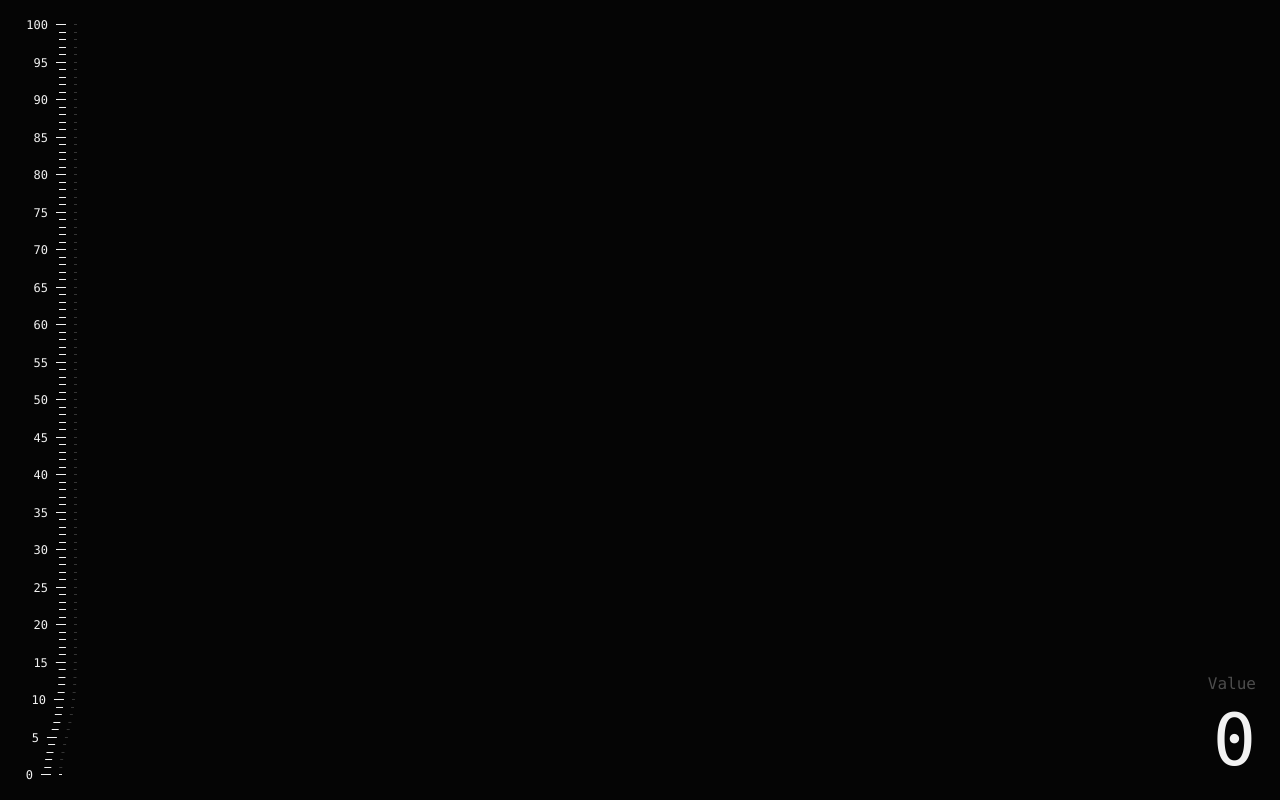
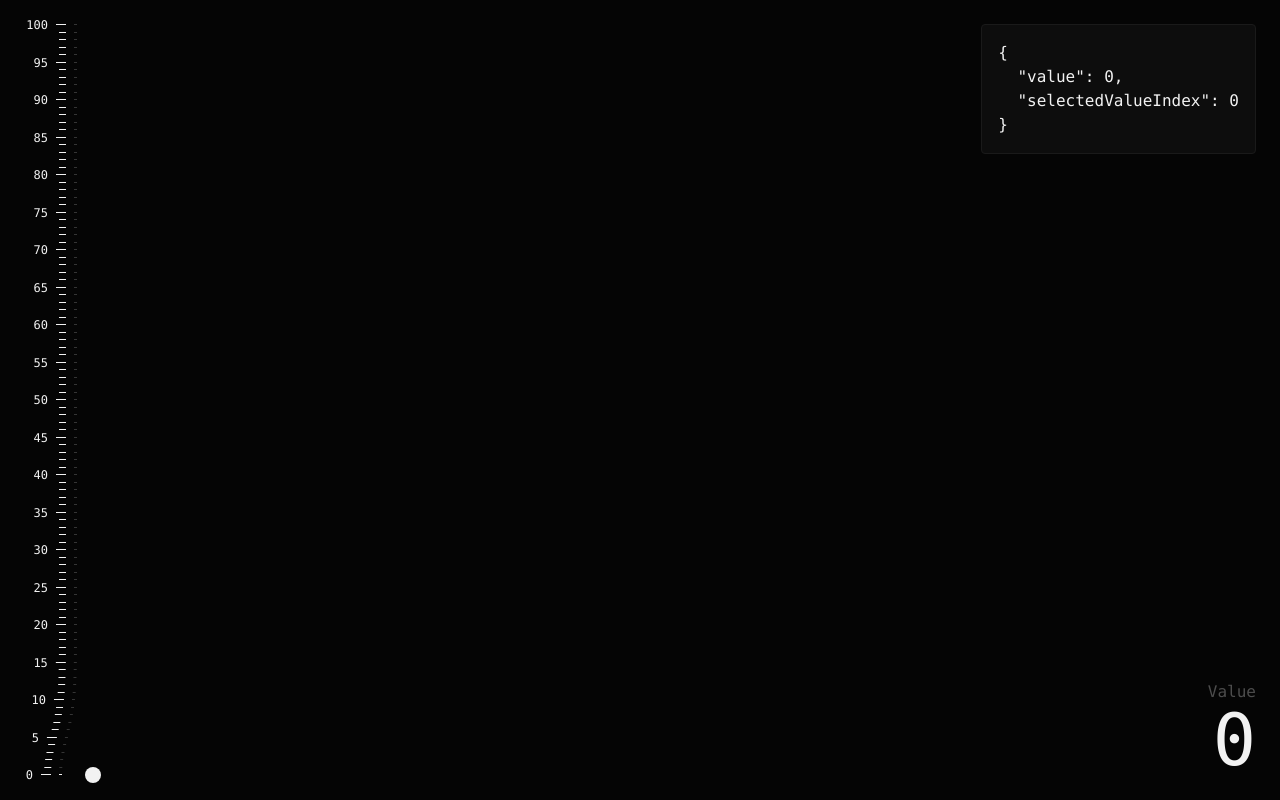
Before and after one commit to mazhugasergei/counter, a React (Vite) app: page / in a window 1280 px wide. Built offline with nearby package versions, Linux system fonts and the light colour scheme.

Commit message:
add handler

```diff
--- a/src/App.tsx
+++ b/src/App.tsx
@@ -3,13 +3,16 @@ import { cn } from "./utils/helpers"
 
 export function App() {
 	const containerRef = React.useRef<HTMLDivElement>(null)
+	const sliderRef = React.useRef<HTMLDivElement>(null)
+	const handlerRef = React.useRef<HTMLDivElement>(null)
+	const [sliderHeight, setSliderHeight] = React.useState<number | null>(null)
 	const [selectedValueIndex, setSelectedValueIndex] = React.useState(0)
 	const minValue = 0
 	const maxValue = 100
 	const step = 1
 	const majorDivision = 5
-	const radius = 10
 	const numbers = true
+	const sigma = 5
 
 	if (maxValue <= minValue) return <Block>Max value must be greater than min value</Block>
 	if (!step) return <Block>Step must be defined and greater than 0</Block>
@@ -22,27 +25,46 @@ export function App() {
 	}, [minValue, maxValue, step])
 
 	React.useEffect(() => {
-		if (!containerRef.current) return
+		if (!sliderRef.current) return
+		setSliderHeight(sliderRef.current.offsetHeight)
+	}, [sliderRef])
 
-		const handleChangeValue = (e: WheelEvent) => {
-			setSelectedValueIndex((prev) => {
-				const newValue = prev + (e.deltaY < 0 ? 1 : -1)
-				return Math.min(Math.max(newValue, 0), values.length - 1)
-			})
+	React.useEffect(() => {
+		if (!handlerRef.current) return
+
+		let isMouseDown = false
+		const handleMouseDown = () => (isMouseDown = true)
+		const handleMouseUp = () => (isMouseDown = false)
+
+		const handleMouseMove = (e: MouseEvent) => {
+			if (!isMouseDown || !sliderRef.current || !handlerRef.current || !sliderHeight) return
+			// calculate new value
+			const offsetFromBottom = sliderRef.current.getBoundingClientRect().bottom - e.clientY
+			let newValueIndex = Math.round((offsetFromBottom / sliderHeight) * ((maxValue - minValue) / step))
+			if (newValueIndex < 0) newValueIndex = 0
+			if (newValueIndex > values.length - 1) newValueIndex = values.length - 1
+			setSelectedValueIndex(newValueIndex)
+			// move handler
+			handlerRef.current.style.top = `${sliderHeight - (sliderHeight / (values.length - 1)) * newValueIndex}px`
 		}
-		containerRef.current?.addEventListener("wheel", handleChangeValue)
+
+		handlerRef.current.addEventListener("mousedown", handleMouseDown)
+		document.addEventListener("mouseup", handleMouseUp)
+		document.addEventListener("mousemove", handleMouseMove)
 
 		return () => {
-			containerRef.current?.removeEventListener("wheel", handleChangeValue)
+			handlerRef.current?.removeEventListener("mousedown", handleMouseDown)
+			document.removeEventListener("mouseup", handleMouseUp)
+			document.removeEventListener("mousemove", handleMouseMove)
 		}
-	}, [containerRef])
+	}, [handlerRef, sliderRef, sliderHeight])
 
 	return (
 		<main>
 			{/* container */}
 			<div ref={containerRef} className="flex min-h-screen justify-between p-6">
 				{/* slider */}
-				<div className={cn("flex gap-2", numbers ? "pl-8" : "pl-2")}>
+				<div ref={sliderRef} className={cn("flex gap-2", numbers ? "pl-8" : "pl-2")}>
 					{/* dividers */}
 					<div className="flex flex-col items-end justify-between">
 						{values
@@ -53,7 +75,6 @@ export function App() {
 										width: !(index % majorDivision) ? "10px" : "7px",
 										borderTop: "1px solid var(--color-foreground)",
 										transform: (() => {
-											const sigma = radius / 2
 											const x = Math.abs(selectedValueIndex - index)
 											const y = Math.exp(-(x ** 2 / (2 * sigma ** 2)))
 											const maxOffset = 15
@@ -63,7 +84,7 @@ export function App() {
 								>
 									{/* numbers */}
 									{numbers && (
-										<div className="absolute top-0 right-[100%] -translate-x-2 -translate-y-1/2 font-mono text-xs">
+										<div className="absolute top-0 right-[100%] -translate-x-2 -translate-y-1/2 font-mono text-xs select-none">
 											{!(index % majorDivision) ? value : ""}
 										</div>
 									)}
@@ -83,7 +104,6 @@ export function App() {
 										borderTop: "1px solid var(--color-foreground)",
 										opacity: selectedValueIndex >= index ? 1 : 0.2,
 										transform: (() => {
-											const sigma = radius / 2
 											const x = Math.abs(selectedValueIndex - index)
 											const y = Math.exp(-(x ** 2 / (2 * sigma ** 2)))
 											const maxOffset = 15
@@ -94,18 +114,38 @@ export function App() {
 							))
 							.reverse()}
 					</div>
+
+					{/* handler */}
+					<div
+						ref={handlerRef}
+						className="bg-foreground relative h-4 w-4 -translate-y-[calc(50%+1px)] rounded-full"
+						style={{
+							top: "100%",
+						}}
+					/>
 				</div>
 
-				<div className="flex flex-col items-end gap-2 self-end">
-					<div className="text-secondary text-md font-mono">Value</div>
-					<div className="font-mono text-7xl">{values[selectedValueIndex]}</div>
+				<div className="flex flex-col justify-between">
+					{/* debug */}
+					<Block>
+						<pre>
+							{JSON.stringify(
+								{
+									value: values[selectedValueIndex],
+									selectedValueIndex,
+								},
+								null,
+								2
+							)}
+						</pre>
+					</Block>
+
+					<div className="flex flex-col items-end">
+						<div className="text-secondary text-md font-mono">Value</div>
+						<div className="font-mono text-7xl">{values[selectedValueIndex]}</div>
+					</div>
 				</div>
 			</div>
-
-			{/* debug */}
-			{/* <Block className="mt-2">
-				<pre>{JSON.stringify({ containerHeight, selectedValueIndex, radius }, null, 2)}</pre>
-			</Block> */}
 		</main>
 	)
 }
```
